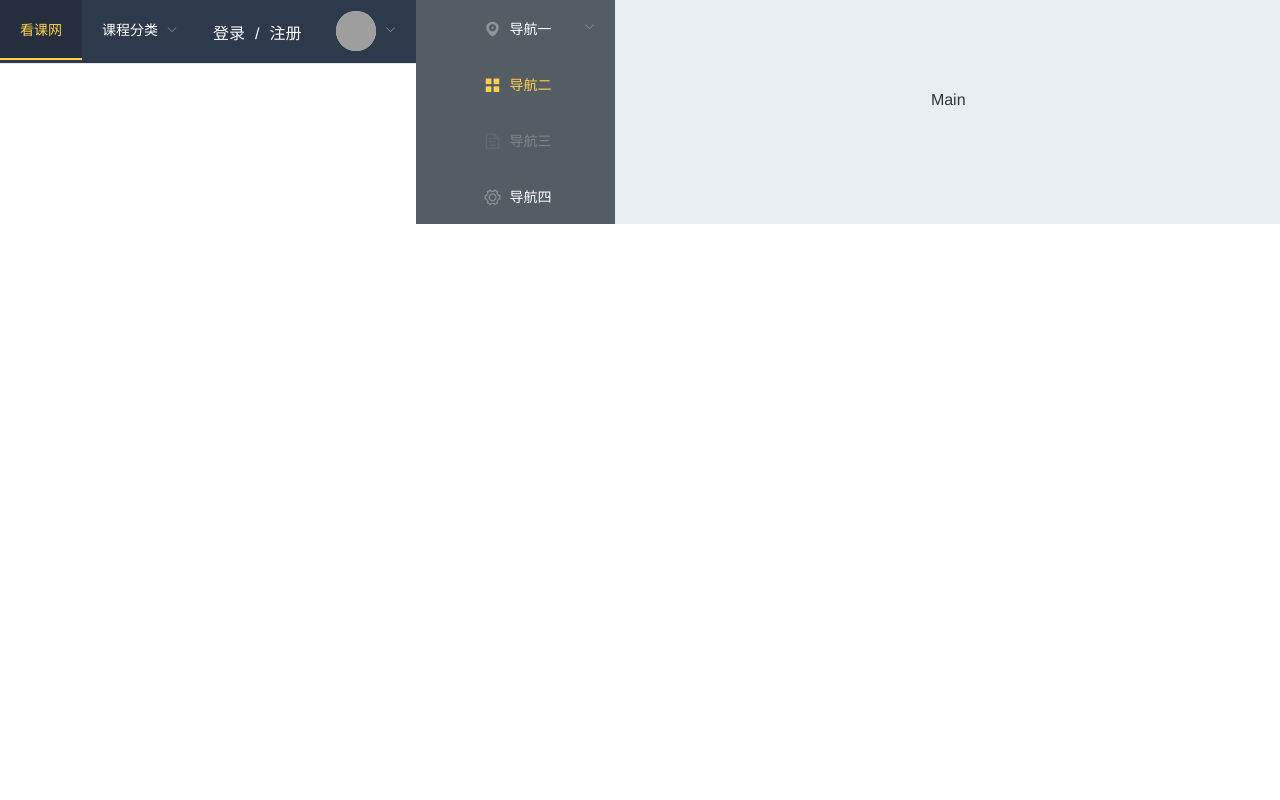
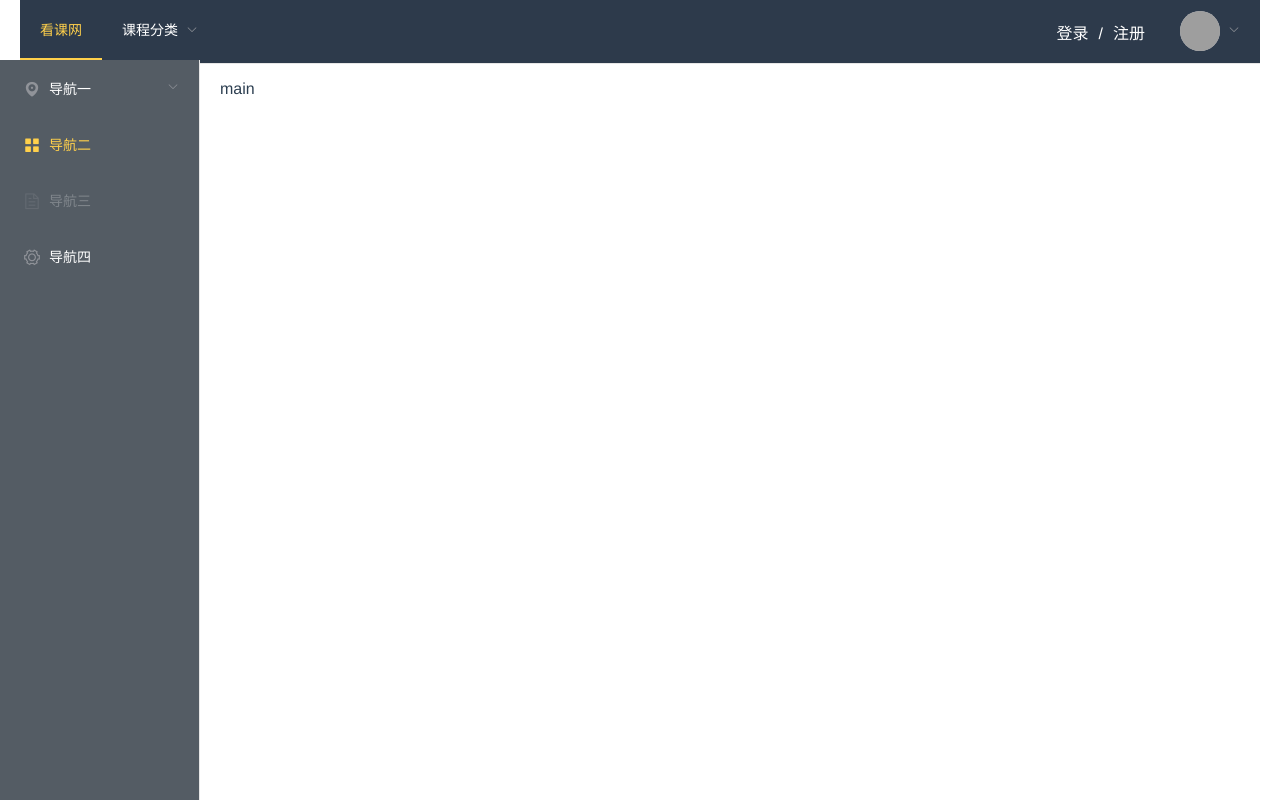
Before and after one commit to graduation-project-team-636/client, a Vue app: page /admin in a window 1280 px wide. Built offline with nearby package versions, Linux system fonts and the light colour scheme; grey boxes are pictures that could not be loaded.

Commit message:
解决了侧边栏高度100%的问题

```diff
--- a/src/components/admin/Sidebar.vue
+++ b/src/components/admin/Sidebar.vue
@@ -1,5 +1,5 @@
 <template>
-  <div>
+  <div style="height: 100%;">
     <el-menu
       default-active="2"
       class="el-menu-vertical-demo"
@@ -8,6 +8,7 @@
       background-color="#545c64"
       text-color="#fff"
       active-text-color="#ffd04b"
+      style="height: 100%;"
     >
       <el-submenu index="1">
         <template slot="title">
@@ -44,16 +45,7 @@
 </template>
 
 <script>
-export default {
-  methods: {
-    handleOpen(key, keyPath) {
-      alert(key, keyPath);
-    },
-    handleClose(key, keyPath) {
-      alert(key, keyPath);
-    }
-  }
-};
+export default {};
 </script>
 
 <style></style>
--- a/src/components/home/Headbar.vue
+++ b/src/components/home/Headbar.vue
@@ -55,6 +55,10 @@ export default {
 </script>
 
 <style>
+#headbar {
+  padding: 0px;
+  margin: 0px;
+}
 .rightContainer {
   float: right;
   margin-top: 20px;
--- a/src/views/admin/index.vue
+++ b/src/views/admin/index.vue
@@ -1,10 +1,12 @@
 <template>
   <div id="admin">
-    <el-container>
-      <Headbar></Headbar>
+    <el-container style="height: 100%;">
+      <el-header><Headbar></Headbar> </el-header>
       <el-container>
-        <el-aside width="200px"><Sidebar></Sidebar></el-aside>
-        <el-main>Main</el-main>
+        <el-aside width="200px"> <Sidebar></Sidebar></el-aside>
+        <el-container>
+          <el-main>main </el-main>
+        </el-container>
       </el-container>
     </el-container>
   </div>
@@ -13,45 +15,16 @@
 <script>
 import Headbar from "@/components/home/Headbar.vue";
 import Sidebar from "@/components/admin/Sidebar.vue";
-
 export default {
-  name: "admin",
-  components: { Headbar, Sidebar }
+  components: {
+    Headbar,
+    Sidebar
+  }
 };
 </script>
 
 <style>
-.el-header,
-.el-footer {
-  background-color: #b3c0d1;
-  color: #333;
-  text-align: center;
-}
-
-.el-aside {
-  background-color: #d3dce6;
-  color: #333;
-  text-align: center;
-  line-height: 200px;
-}
-
-.el-main {
-  background-color: #e9eef3;
-  color: #333;
-  text-align: center;
-  line-height: 160px;
-}
-
-body > .el-container {
-  margin-bottom: 40px;
-}
-
-.el-container:nth-child(5) .el-aside,
-.el-container:nth-child(6) .el-aside {
-  line-height: 260px;
-}
-
-.el-container:nth-child(7) .el-aside {
-  line-height: 320px;
+#admin {
+  height: 100%;
 }
 </style>
```
